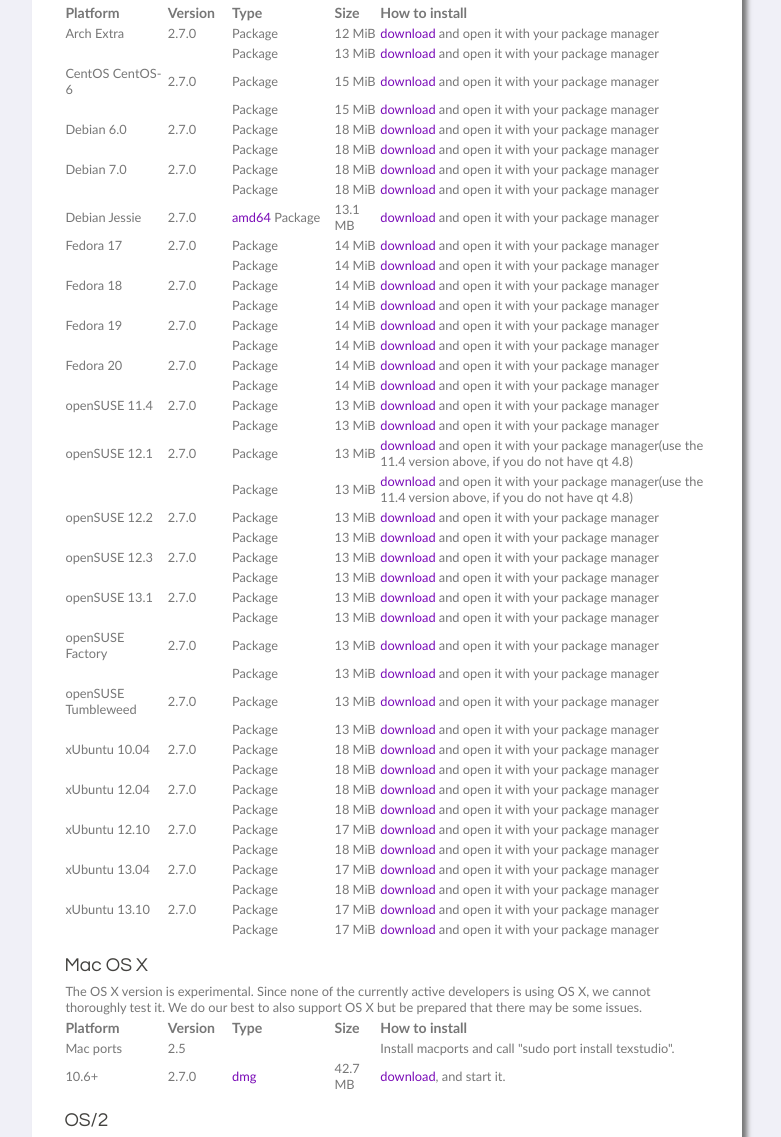
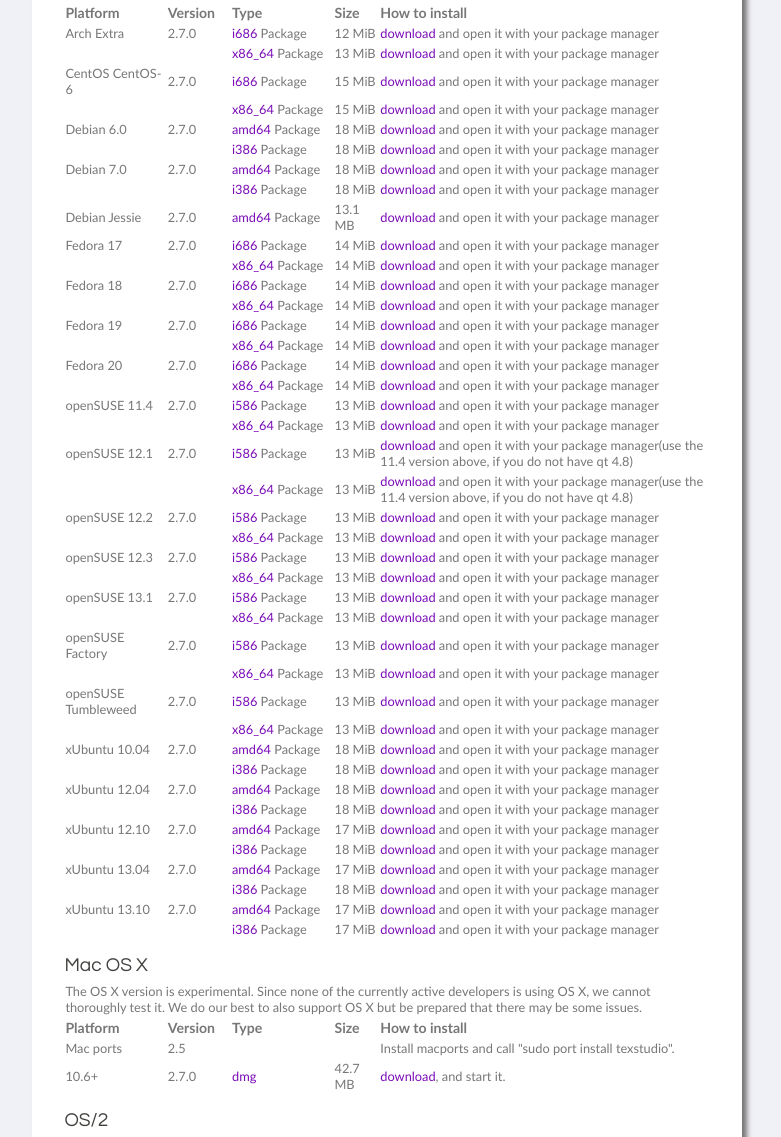
Before and after one commit to texstudio-org/texstudio-meta, a plain HTML site: page webpage/index.html in a window 1280 px wide. Shown: the part 2501-3638 px from the top of the page, without its empty margins (336-1117 px from the left). Drawn offline with nearby package versions, Linux system fonts and the light colour scheme; a script that the page names is missing.

Commit message:
web page fix links (32/64 package distinguishation and april)

```diff
--- a/webpage/index.html
+++ b/webpage/index.html
@@ -252,49 +252,49 @@
      <tr>
            <td>Arch Extra</td>
            <td>2.7.0</td>
-           <td><a href="http://download.opensuse.org/repositories/home:/jsundermeyer/Arch_Extra/i686/texstudio-2.7.0-1-i686.pkg.tar.xz"></a> Package</td>
+           <td><a href="http://download.opensuse.org/repositories/home:/jsundermeyer/Arch_Extra/i686/texstudio-2.7.0-1-i686.pkg.tar.xz">i686</a> Package</td>
            <td>12 MiB</td>
            <td><a href="http://download.opensuse.org/repositories/home:/jsundermeyer/Arch_Extra/i686/texstudio-2.7.0-1-i686.pkg.tar.xz">download</a> and open it with your package manager</td>
            </tr><tr>
            <td></td>
            <td></td>
-           <td><a href="http://download.opensuse.org/repositories/home:/jsundermeyer/Arch_Extra/x86_64/texstudio-2.7.0-1-x86_64.pkg.tar.xz"></a> Package</td>
+           <td><a href="http://download.opensuse.org/repositories/home:/jsundermeyer/Arch_Extra/x86_64/texstudio-2.7.0-1-x86_64.pkg.tar.xz">x86_64</a> Package</td>
            <td>13 MiB</td>
            <td><a href="http://download.opensuse.org/repositories/home:/jsundermeyer/Arch_Extra/x86_64/texstudio-2.7.0-1-x86_64.pkg.tar.xz">download</a> and open it with your package manager</td>
            </tr><tr>
            <td>CentOS CentOS-6</td>
            <td>2.7.0</td>
-           <td><a href="http://download.opensuse.org/repositories/home:/jsundermeyer/CentOS_CentOS-6/i686/texstudio-2.7.0-6.1.i686.rpm"></a> Package</td>
+           <td><a href="http://download.opensuse.org/repositories/home:/jsundermeyer/CentOS_CentOS-6/i686/texstudio-2.7.0-6.1.i686.rpm">i686</a> Package</td>
            <td>15 MiB</td>
            <td><a href="http://download.opensuse.org/repositories/home:/jsundermeyer/CentOS_CentOS-6/i686/texstudio-2.7.0-6.1.i686.rpm">download</a> and open it with your package manager</td>
            </tr><tr>
            <td></td>
            <td></td>
-           <td><a href="http://download.opensuse.org/repositories/home:/jsundermeyer/CentOS_CentOS-6/x86_64/texstudio-2.7.0-6.1.x86_64.rpm"></a> Package</td>
+           <td><a href="http://download.opensuse.org/repositories/home:/jsundermeyer/CentOS_CentOS-6/x86_64/texstudio-2.7.0-6.1.x86_64.rpm">x86_64</a> Package</td>
            <td>15 MiB</td>
            <td><a href="http://download.opensuse.org/repositories/home:/jsundermeyer/CentOS_CentOS-6/x86_64/texstudio-2.7.0-6.1.x86_64.rpm">download</a> and open it with your package manager</td>
            </tr><tr>
            <td>Debian 6.0</td>
            <td>2.7.0</td>
-           <td><a href="http://download.opensuse.org/repositories/home:/jsundermeyer/Debian_6.0/amd64/texstudio_2.7.0_amd64.deb"></a> Package</td>
+           <td><a href="http://download.opensuse.org/repositories/home:/jsundermeyer/Debian_6.0/amd64/texstudio_2.7.0_amd64.deb">amd64</a> Package</td>
            <td>18 MiB</td>
            <td><a href="http://download.opensuse.org/repositories/home:/jsundermeyer/Debian_6.0/amd64/texstudio_2.7.0_amd64.deb">download</a> and open it with your package manager</td>
            </tr><tr>
            <td></td>
            <td></td>
-           <td><a href="http://download.opensuse.org/repositories/home:/jsundermeyer/Debian_6.0/i386/texstudio_2.7.0_i386.deb"></a> Package</td>
+           <td><a href="http://download.opensuse.org/repositories/home:/jsundermeyer/Debian_6.0/i386/texstudio_2.7.0_i386.deb">i386</a> Package</td>
            <td>18 MiB</td>
            <td><a href="http://download.opensuse.org/repositories/home:/jsundermeyer/Debian_6.0/i386/texstudio_2.7.0_i386.deb">download</a> and open it with your package manager</td>
            </tr><tr>
            <td>Debian 7.0</td>
            <td>2.7.0</td>
-           <td><a href="http://download.opensuse.org/repositories/home:/jsundermeyer/Debian_7.0/amd64/texstudio_2.7.0_amd64.deb"></a> Package</td>
+           <td><a href="http://download.opensuse.org/repositories/home:/jsundermeyer/Debian_7.0/amd64/texstudio_2.7.0_amd64.deb">amd64</a> Package</td>
            <td>18 MiB</td>
            <td><a href="http://download.opensuse.org/repositories/home:/jsundermeyer/Debian_7.0/amd64/texstudio_2.7.0_amd64.deb">download</a> and open it with your package manager</td>
            </tr><tr>
            <td></td>
            <td></td>
-           <td><a href="http://download.opensuse.org/repositories/home:/jsundermeyer/Debian_7.0/i386/texstudio_2.7.0_i386.deb"></a> Package</td>
+           <td><a href="http://download.opensuse.org/repositories/home:/jsundermeyer/Debian_7.0/i386/texstudio_2.7.0_i386.deb">i386</a> Package</td>
            <td>18 MiB</td>
            <td><a href="http://download.opensuse.org/repositories/home:/jsundermeyer/Debian_7.0/i386/texstudio_2.7.0_i386.deb">download</a> and open it with your package manager</td>
            </tr><tr>
@@ -306,193 +306,193 @@
            </tr><tr>
            <td>Fedora 17</td>
            <td>2.7.0</td>
-           <td><a href="http://download.opensuse.org/repositories/home:/jsundermeyer/Fedora_17/i686/texstudio-2.7.0-6.1.i686.rpm"></a> Package</td>
+           <td><a href="http://download.opensuse.org/repositories/home:/jsundermeyer/Fedora_17/i686/texstudio-2.7.0-6.1.i686.rpm">i686</a> Package</td>
            <td>14 MiB</td>
            <td><a href="http://download.opensuse.org/repositories/home:/jsundermeyer/Fedora_17/i686/texstudio-2.7.0-6.1.i686.rpm">download</a> and open it with your package manager</td>
            </tr><tr>
            <td></td>
            <td></td>
-           <td><a href="http://download.opensuse.org/repositories/home:/jsundermeyer/Fedora_17/x86_64/texstudio-2.7.0-6.1.x86_64.rpm"></a> Package</td>
+           <td><a href="http://download.opensuse.org/repositories/home:/jsundermeyer/Fedora_17/x86_64/texstudio-2.7.0-6.1.x86_64.rpm">x86_64</a> Package</td>
            <td>14 MiB</td>
            <td><a href="http://download.opensuse.org/repositories/home:/jsundermeyer/Fedora_17/x86_64/texstudio-2.7.0-6.1.x86_64.rpm">download</a> and open it with your package manager</td>
            </tr><tr>
            <td>Fedora 18</td>
            <td>2.7.0</td>
-           <td><a href="http://download.opensuse.org/repositories/home:/jsundermeyer/Fedora_18/i686/texstudio-2.7.0-6.1.i686.rpm"></a> Package</td>
+           <td><a href="http://download.opensuse.org/repositories/home:/jsundermeyer/Fedora_18/i686/texstudio-2.7.0-6.1.i686.rpm">i686</a> Package</td>
            <td>14 MiB</td>
            <td><a href="http://download.opensuse.org/repositories/home:/jsundermeyer/Fedora_18/i686/texstudio-2.7.0-6.1.i686.rpm">download</a> and open it with your package manager</td>
            </tr><tr>
            <td></td>
            <td></td>
-           <td><a href="http://download.opensuse.org/repositories/home:/jsundermeyer/Fedora_18/x86_64/texstudio-2.7.0-6.1.x86_64.rpm"></a> Package</td>
+           <td><a href="http://download.opensuse.org/repositories/home:/jsundermeyer/Fedora_18/x86_64/texstudio-2.7.0-6.1.x86_64.rpm">x86_64</a> Package</td>
            <td>14 MiB</td>
            <td><a href="http://download.opensuse.org/repositories/home:/jsundermeyer/Fedora_18/x86_64/texstudio-2.7.0-6.1.x86_64.rpm">download</a> and open it with your package manager</td>
            </tr><tr>
            <td>Fedora 19</td>
            <td>2.7.0</td>
-           <td><a href="http://download.opensuse.org/repositories/home:/jsundermeyer/Fedora_19/i686/texstudio-2.7.0-6.1.i686.rpm"></a> Package</td>
+           <td><a href="http://download.opensuse.org/repositories/home:/jsundermeyer/Fedora_19/i686/texstudio-2.7.0-6.1.i686.rpm">i686</a> Package</td>
            <td>14 MiB</td>
            <td><a href="http://download.opensuse.org/repositories/home:/jsundermeyer/Fedora_19/i686/texstudio-2.7.0-6.1.i686.rpm">download</a> and open it with your package manager</td>
            </tr><tr>
            <td></td>
            <td></td>
-           <td><a href="http://download.opensuse.org/repositories/home:/jsundermeyer/Fedora_19/x86_64/texstudio-2.7.0-6.1.x86_64.rpm"></a> Package</td>
+           <td><a href="http://download.opensuse.org/repositories/home:/jsundermeyer/Fedora_19/x86_64/texstudio-2.7.0-6.1.x86_64.rpm">x86_64</a> Package</td>
            <td>14 MiB</td>
            <td><a href="http://download.opensuse.org/repositories/home:/jsundermeyer/Fedora_19/x86_64/texstudio-2.7.0-6.1.x86_64.rpm">download</a> and open it with your package manager</td>
            </tr><tr>
            <td>Fedora 20</td>
            <td>2.7.0</td>
-           <td><a href="http://download.opensuse.org/repositories/home:/jsundermeyer/Fedora_20/i686/texstudio-2.7.0-6.1.i686.rpm"></a> Package</td>
+           <td><a href="http://download.opensuse.org/repositories/home:/jsundermeyer/Fedora_20/i686/texstudio-2.7.0-6.1.i686.rpm">i686</a> Package</td>
            <td>14 MiB</td>
            <td><a href="http://download.opensuse.org/repositories/home:/jsundermeyer/Fedora_20/i686/texstudio-2.7.0-6.1.i686.rpm">download</a> and open it with your package manager</td>
            </tr><tr>
            <td></td>
            <td></td>
-           <td><a href="http://download.opensuse.org/repositories/home:/jsundermeyer/Fedora_20/x86_64/texstudio-2.7.0-6.1.x86_64.rpm"></a> Package</td>
+           <td><a href="http://download.opensuse.org/repositories/home:/jsundermeyer/Fedora_20/x86_64/texstudio-2.7.0-6.1.x86_64.rpm">x86_64</a> Package</td>
            <td>14 MiB</td>
            <td><a href="http://download.opensuse.org/repositories/home:/jsundermeyer/Fedora_20/x86_64/texstudio-2.7.0-6.1.x86_64.rpm">download</a> and open it with your package manager</td>
            </tr><tr>
            <td>openSUSE 11.4</td>
            <td>2.7.0</td>
-           <td><a href="http://download.opensuse.org/repositories/home:/jsundermeyer/openSUSE_11.4/i586/texstudio-2.7.0-6.1.i586.rpm"></a> Package</td>
+           <td><a href="http://download.opensuse.org/repositories/home:/jsundermeyer/openSUSE_11.4/i586/texstudio-2.7.0-6.1.i586.rpm">i586</a> Package</td>
            <td>13 MiB</td>
            <td><a href="http://download.opensuse.org/repositories/home:/jsundermeyer/openSUSE_11.4/i586/texstudio-2.7.0-6.1.i586.rpm">download</a> and open it with your package manager</td>
            </tr><tr>
            <td></td>
            <td></td>
-           <td><a href="http://download.opensuse.org/repositories/home:/jsundermeyer/openSUSE_11.4/x86_64/texstudio-2.7.0-6.1.x86_64.rpm"></a> Package</td>
+           <td><a href="http://download.opensuse.org/repositories/home:/jsundermeyer/openSUSE_11.4/x86_64/texstudio-2.7.0-6.1.x86_64.rpm">x86_64</a> Package</td>
            <td>13 MiB</td>
            <td><a href="http://download.opensuse.org/repositories/home:/jsundermeyer/openSUSE_11.4/x86_64/texstudio-2.7.0-6.1.x86_64.rpm">download</a> and open it with your package manager</td>
            </tr><tr>
            <td>openSUSE 12.1</td>
            <td>2.7.0</td>
-           <td><a href="http://download.opensuse.org/repositories/home:/jsundermeyer/openSUSE_12.1/i586/texstudio-2.7.0-6.1.i586.rpm"></a> Package</td>
+           <td><a href="http://download.opensuse.org/repositories/home:/jsundermeyer/openSUSE_12.1/i586/texstudio-2.7.0-6.1.i586.rpm">i586</a> Package</td>
            <td>13 MiB</td>
            <td><a href="http://download.opensuse.org/repositories/home:/jsundermeyer/openSUSE_12.1/i586/texstudio-2.7.0-6.1.i586.rpm">download</a> and open it with your package manager(use the 11.4 version above, if you do not have qt 4.8)</td>
            </tr><tr>
            <td></td>
            <td></td>
-           <td><a href="http://download.opensuse.org/repositories/home:/jsundermeyer/openSUSE_12.1/x86_64/texstudio-2.7.0-6.1.x86_64.rpm"></a> Package</td>
+           <td><a href="http://download.opensuse.org/repositories/home:/jsundermeyer/openSUSE_12.1/x86_64/texstudio-2.7.0-6.1.x86_64.rpm">x86_64</a> Package</td>
            <td>13 MiB</td>
            <td><a href="http://download.opensuse.org/repositories/home:/jsundermeyer/openSUSE_12.1/x86_64/texstudio-2.7.0-6.1.x86_64.rpm">download</a> and open it with your package manager(use the 11.4 version above, if you do not have qt 4.8)</td>
            </tr><tr>
            <td>openSUSE 12.2</td>
            <td>2.7.0</td>
-           <td><a href="http://download.opensuse.org/repositories/home:/jsundermeyer/openSUSE_12.2/i586/texstudio-2.7.0-6.1.i586.rpm"></a> Package</td>
+           <td><a href="http://download.opensuse.org/repositories/home:/jsundermeyer/openSUSE_12.2/i586/texstudio-2.7.0-6.1.i586.rpm">i586</a> Package</td>
            <td>13 MiB</td>
            <td><a href="http://download.opensuse.org/repositories/home:/jsundermeyer/openSUSE_12.2/i586/texstudio-2.7.0-6.1.i586.rpm">download</a> and open it with your package manager</td>
            </tr><tr>
            <td></td>
            <td></td>
-           <td><a href="http://download.opensuse.org/repositories/home:/jsundermeyer/openSUSE_12.2/x86_64/texstudio-2.7.0-6.1.x86_64.rpm"></a> Package</td>
+           <td><a href="http://download.opensuse.org/repositories/home:/jsundermeyer/openSUSE_12.2/x86_64/texstudio-2.7.0-6.1.x86_64.rpm">x86_64</a> Package</td>
            <td>13 MiB</td>
            <td><a href="http://download.opensuse.org/repositories/home:/jsundermeyer/openSUSE_12.2/x86_64/texstudio-2.7.0-6.1.x86_64.rpm">download</a> and open it with your package manager</td>
            </tr><tr>
            <td>openSUSE 12.3</td>
            <td>2.7.0</td>
-           <td><a href="http://download.opensuse.org/repositories/home:/jsundermeyer/openSUSE_12.3/i586/texstudio-2.7.0-6.1.i586.rpm"></a> Package</td>
+           <td><a href="http://download.opensuse.org/repositories/home:/jsundermeyer/openSUSE_12.3/i586/texstudio-2.7.0-6.1.i586.rpm">i586</a> Package</td>
            <td>13 MiB</td>
            <td><a href="http://download.opensuse.org/repositories/home:/jsundermeyer/openSUSE_12.3/i586/texstudio-2.7.0-6.1.i586.rpm">download</a> and open it with your package manager</td>
            </tr><tr>
            <td></td>
            <td></td>
-           <td><a href="http://download.opensuse.org/repositories/home:/jsundermeyer/openSUSE_12.3/x86_64/texstudio-2.7.0-6.1.x86_64.rpm"></a> Package</td>
+           <td><a href="http://download.opensuse.org/repositories/home:/jsundermeyer/openSUSE_12.3/x86_64/texstudio-2.7.0-6.1.x86_64.rpm">x86_64</a> Package</td>
            <td>13 MiB</td>
            <td><a href="http://download.opensuse.org/repositories/home:/jsundermeyer/openSUSE_12.3/x86_64/texstudio-2.7.0-6.1.x86_64.rpm">download</a> and open it with your package manager</td>
            </tr><tr>
            <td>openSUSE 13.1</td>
            <td>2.7.0</td>
-           <td><a href="http://download.opensuse.org/repositories/home:/jsundermeyer/openSUSE_13.1/i586/texstudio-2.7.0-6.1.i586.rpm"></a> Package</td>
+           <td><a href="http://download.opensuse.org/repositories/home:/jsundermeyer/openSUSE_13.1/i586/texstudio-2.7.0-6.1.i586.rpm">i586</a> Package</td>
            <td>13 MiB</td>
            <td><a href="http://download.opensuse.org/repositories/home:/jsundermeyer/openSUSE_13.1/i586/texstudio-2.7.0-6.1.i586.rpm">download</a> and open it with your package manager</td>
            </tr><tr>
            <td></td>
            <td></td>
-           <td><a href="http://download.opensuse.org/repositories/home:/jsundermeyer/openSUSE_13.1/x86_64/texstudio-2.7.0-6.1.x86_64.rpm"></a> Package</td>
+           <td><a href="http://download.opensuse.org/repositories/home:/jsundermeyer/openSUSE_13.1/x86_64/texstudio-2.7.0-6.1.x86_64.rpm">x86_64</a> Package</td>
            <td>13 MiB</td>
            <td><a href="http://download.opensuse.org/repositories/home:/jsundermeyer/openSUSE_13.1/x86_64/texstudio-2.7.0-6.1.x86_64.rpm">download</a> and open it with your package manager</td>
            </tr><tr>
            <td>openSUSE Factory</td>
            <td>2.7.0</td>
-           <td><a href="http://download.opensuse.org/repositories/home:/jsundermeyer/openSUSE_Factory/i586/texstudio-2.7.0-6.1.i586.rpm"></a> Package</td>
+           <td><a href="http://download.opensuse.org/repositories/home:/jsundermeyer/openSUSE_Factory/i586/texstudio-2.7.0-6.3.i586.rpm">i586</a> Package</td>
            <td>13 MiB</td>
-           <td><a href="http://download.opensuse.org/repositories/home:/jsundermeyer/openSUSE_Factory/i586/texstudio-2.7.0-6.1.i586.rpm">download</a> and open it with your package manager</td>
+           <td><a href="http://download.opensuse.org/repositories/home:/jsundermeyer/openSUSE_Factory/i586/texstudio-2.7.0-6.3.i586.rpm">download</a> and open it with your package manager</td>
            </tr><tr>
            <td></td>
            <td></td>
-           <td><a href="http://download.opensuse.org/repositories/home:/jsundermeyer/openSUSE_Factory/x86_64/texstudio-2.7.0-6.1.x86_64.rpm"></a> Package</td>
+           <td><a href="http://download.opensuse.org/repositories/home:/jsundermeyer/openSUSE_Factory/x86_64/texstudio-2.7.0-6.3.x86_64.rpm">x86_64</a> Package</td>
            <td>13 MiB</td>
-           <td><a href="http://download.opensuse.org/repositories/home:/jsundermeyer/openSUSE_Factory/x86_64/texstudio-2.7.0-6.1.x86_64.rpm">download</a> and open it with your package manager</td>
+           <td><a href="http://download.opensuse.org/repositories/home:/jsundermeyer/openSUSE_Factory/x86_64/texstudio-2.7.0-6.3.x86_64.rpm">download</a> and open it with your package manager</td>
            </tr><tr>
            <td>openSUSE Tumbleweed</td>
            <td>2.7.0</td>
-           <td><a href="http://download.opensuse.org/repositories/home:/jsundermeyer/openSUSE_Tumbleweed/i586/texstudio-2.7.0-6.1.i586.rpm"></a> Package</td>
+           <td><a href="http://download.opensuse.org/repositories/home:/jsundermeyer/openSUSE_Tumbleweed/i586/texstudio-2.7.0-6.1.i586.rpm">i586</a> Package</td>
            <td>13 MiB</td>
            <td><a href="http://download.opensuse.org/repositories/home:/jsundermeyer/openSUSE_Tumbleweed/i586/texstudio-2.7.0-6.1.i586.rpm">download</a> and open it with your package manager</td>
            </tr><tr>
            <td></td>
            <td></td>
-           <td><a href="http://download.opensuse.org/repositories/home:/jsundermeyer/openSUSE_Tumbleweed/x86_64/texstudio-2.7.0-6.1.x86_64.rpm"></a> Package</td>
+           <td><a href="http://download.opensuse.org/repositories/home:/jsundermeyer/openSUSE_Tumbleweed/x86_64/texstudio-2.7.0-6.1.x86_64.rpm">x86_64</a> Package</td>
            <td>13 MiB</td>
            <td><a href="http://download.opensuse.org/repositories/home:/jsundermeyer/openSUSE_Tumbleweed/x86_64/texstudio-2.7.0-6.1.x86_64.rpm">download</a> and open it with your package manager</td>
            </tr><tr>
            <td>xUbuntu 10.04</td>
            <td>2.7.0</td>
-           <td><a href="http://download.opensuse.org/repositories/home:/jsundermeyer/xUbuntu_10.04/amd64/texstudio_2.7.0_amd64.deb"></a> Package</td>
+           <td><a href="http://download.opensuse.org/repositories/home:/jsundermeyer/xUbuntu_10.04/amd64/texstudio_2.7.0_amd64.deb">amd64</a> Package</td>
            <td>18 MiB</td>
            <td><a href="http://download.opensuse.org/repositories/home:/jsundermeyer/xUbuntu_10.04/amd64/texstudio_2.7.0_amd64.deb">download</a> and open it with your package manager</td>
            </tr><tr>
            <td></td>
            <td></td>
-           <td><a href="http://download.opensuse.org/repositories/home:/jsundermeyer/xUbuntu_10.04/i386/texstudio_2.7.0_i386.deb"></a> Package</td>
+           <td><a href="http://download.opensuse.org/repositories/home:/jsundermeyer/xUbuntu_10.04/i386/texstudio_2.7.0_i386.deb">i386</a> Package</td>
            <td>18 MiB</td>
            <td><a href="http://download.opensuse.org/repositories/home:/jsundermeyer/xUbuntu_10.04/i386/texstudio_2.7.0_i386.deb">download</a> and open it with your package manager</td>
            </tr><tr>
            <td>xUbuntu 12.04</td>
            <td>2.7.0</td>
-           <td><a href="http://download.opensuse.org/repositories/home:/jsundermeyer/xUbuntu_12.04/amd64/texstudio_2.7.0_amd64.deb"></a> Package</td>
+           <td><a href="http://download.opensuse.org/repositories/home:/jsundermeyer/xUbuntu_12.04/amd64/texstudio_2.7.0_amd64.deb">amd64</a> Package</td>
            <td>18 MiB</td>
            <td><a href="http://download.opensuse.org/repositories/home:/jsundermeyer/xUbuntu_12.04/amd64/texstudio_2.7.0_amd64.deb">download</a> and open it with your package manager</td>
            </tr><tr>
            <td></td>
            <td></td>
-           <td><a href="http://download.opensuse.org/repositories/home:/jsundermeyer/xUbuntu_12.04/i386/texstudio_2.7.0_i386.deb"></a> Package</td>
+           <td><a href="http://download.opensuse.org/repositories/home:/jsundermeyer/xUbuntu_12.04/i386/texstudio_2.7.0_i386.deb">i386</a> Package</td>
            <td>18 MiB</td>
            <td><a href="http://download.opensuse.org/repositories/home:/jsundermeyer/xUbuntu_12.04/i386/texstudio_2.7.0_i386.deb">download</a> and open it with your package manager</td>
            </tr><tr>
            <td>xUbuntu 12.10</td>
            <td>2.7.0</td>
-           <td><a href="http://download.opensuse.org/repositories/home:/jsundermeyer/xUbuntu_12.10/amd64/texstudio_2.7.0_amd64.deb"></a> Package</td>
+           <td><a href="http://download.opensuse.org/repositories/home:/jsundermeyer/xUbuntu_12.10/amd64/texstudio_2.7.0_amd64.deb">amd64</a> Package</td>
            <td>17 MiB</td>
            <td><a href="http://download.opensuse.org/repositories/home:/jsundermeyer/xUbuntu_12.10/amd64/texstudio_2.7.0_amd64.deb">download</a> and open it with your package manager</td>
            </tr><tr>
            <td></td>
            <td></td>
-           <td><a href="http://download.opensuse.org/repositories/home:/jsundermeyer/xUbuntu_12.10/i386/texstudio_2.7.0_i386.deb"></a> Package</td>
+           <td><a href="http://download.opensuse.org/repositories/home:/jsundermeyer/xUbuntu_12.10/i386/texstudio_2.7.0_i386.deb">i386</a> Package</td>
            <td>18 MiB</td>
            <td><a href="http://download.opensuse.org/repositories/home:/jsundermeyer/xUbuntu_12.10/i386/texstudio_2.7.0_i386.deb">download</a> and open it with your package manager</td>
            </tr><tr>
            <td>xUbuntu 13.04</td>
            <td>2.7.0</td>
-           <td><a href="http://download.opensuse.org/repositories/home:/jsundermeyer/xUbuntu_13.04/amd64/texstudio_2.7.0_amd64.deb"></a> Package</td>
+           <td><a href="http://download.opensuse.org/repositories/home:/jsundermeyer/xUbuntu_13.04/amd64/texstudio_2.7.0_amd64.deb">amd64</a> Package</td>
            <td>17 MiB</td>
            <td><a href="http://download.opensuse.org/repositories/home:/jsundermeyer/xUbuntu_13.04/amd64/texstudio_2.7.0_amd64.deb">download</a> and open it with your package manager</td>
            </tr><tr>
            <td></td>
            <td></td>
-           <td><a href="http://download.opensuse.org/repositories/home:/jsundermeyer/xUbuntu_13.04/i386/texstudio_2.7.0_i386.deb"></a> Package</td>
+           <td><a href="http://download.opensuse.org/repositories/home:/jsundermeyer/xUbuntu_13.04/i386/texstudio_2.7.0_i386.deb">i386</a> Package</td>
            <td>18 MiB</td>
            <td><a href="http://download.opensuse.org/repositories/home:/jsundermeyer/xUbuntu_13.04/i386/texstudio_2.7.0_i386.deb">download</a> and open it with your package manager</td>
            </tr><tr>
            <td>xUbuntu 13.10</td>
            <td>2.7.0</td>
-           <td><a href="http://download.opensuse.org/repositories/home:/jsundermeyer/xUbuntu_13.10/amd64/texstudio_2.7.0_amd64.deb"></a> Package</td>
+           <td><a href="http://download.opensuse.org/repositories/home:/jsundermeyer/xUbuntu_13.10/amd64/texstudio_2.7.0_amd64.deb">amd64</a> Package</td>
            <td>17 MiB</td>
            <td><a href="http://download.opensuse.org/repositories/home:/jsundermeyer/xUbuntu_13.10/amd64/texstudio_2.7.0_amd64.deb">download</a> and open it with your package manager</td>
            </tr><tr>
            <td></td>
            <td></td>
-           <td><a href="http://download.opensuse.org/repositories/home:/jsundermeyer/xUbuntu_13.10/i386/texstudio_2.7.0_i386.deb"></a> Package</td>
+           <td><a href="http://download.opensuse.org/repositories/home:/jsundermeyer/xUbuntu_13.10/i386/texstudio_2.7.0_i386.deb">i386</a> Package</td>
            <td>17 MiB</td>
            <td><a href="http://download.opensuse.org/repositories/home:/jsundermeyer/xUbuntu_13.10/i386/texstudio_2.7.0_i386.deb">download</a> and open it with your package manager</td>
            </tr>
@@ -721,29 +721,4 @@ piwikTracker.enableLinkTracking();
 <!-- End Piwik Tag -->
 </div>
 
-
-<script>
-$("a").mouseover(function(){
-  if (this.textContent == "VideLibri") return;
-  var pos = $(this).position();
-  if (this.style.position != "absolute") {
-    this.style.position = "absolute";
-    this.style.zIndex = "10000";
-    /*this.style.left = pos.left +  "px";
-    this.style.top = pos.top + "px";*/
-  };
-  this.style.left = (pos.left + (1 + Math.random())*((Math.random() < 0.5) ? -1 : 1 )*this.clientWidth) + "px";
-  this.style.top = (pos.top + (1 + Math.random())*((Math.random() < 0.5) ? -1 : 1 )*this.clientHeight) + "px";
-});
-var language = window.navigator.userLanguage || window.navigator.language;
-//language="de-DE";
-if (language && language.toLowerCase().indexOf("de") >= 0) {
-  $("table.news").prepend(
-   $('<tr><td class="newsdate">20<i>14</i>-04-01</td>' +
-        '<td class="newscontent">TeXstudio has now been deprecated in favor of the German library app <a href="http://videlibri.sourceforge.net">VideLibri</a> for automatical bibliography/loan management and all of the links have been moved there.</td></tr>')
-  );
-}
-</script>
-
-
 </body></html>
```
